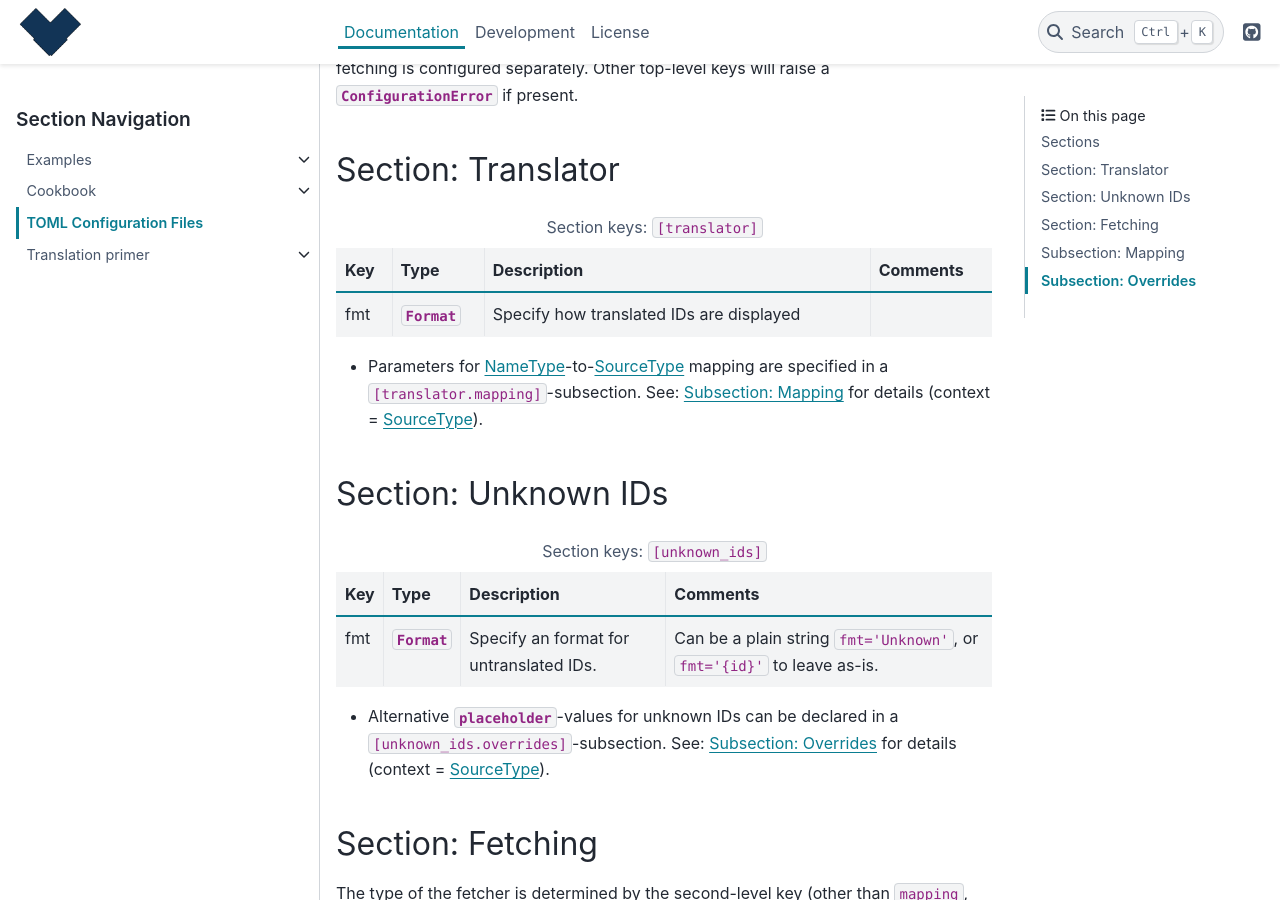
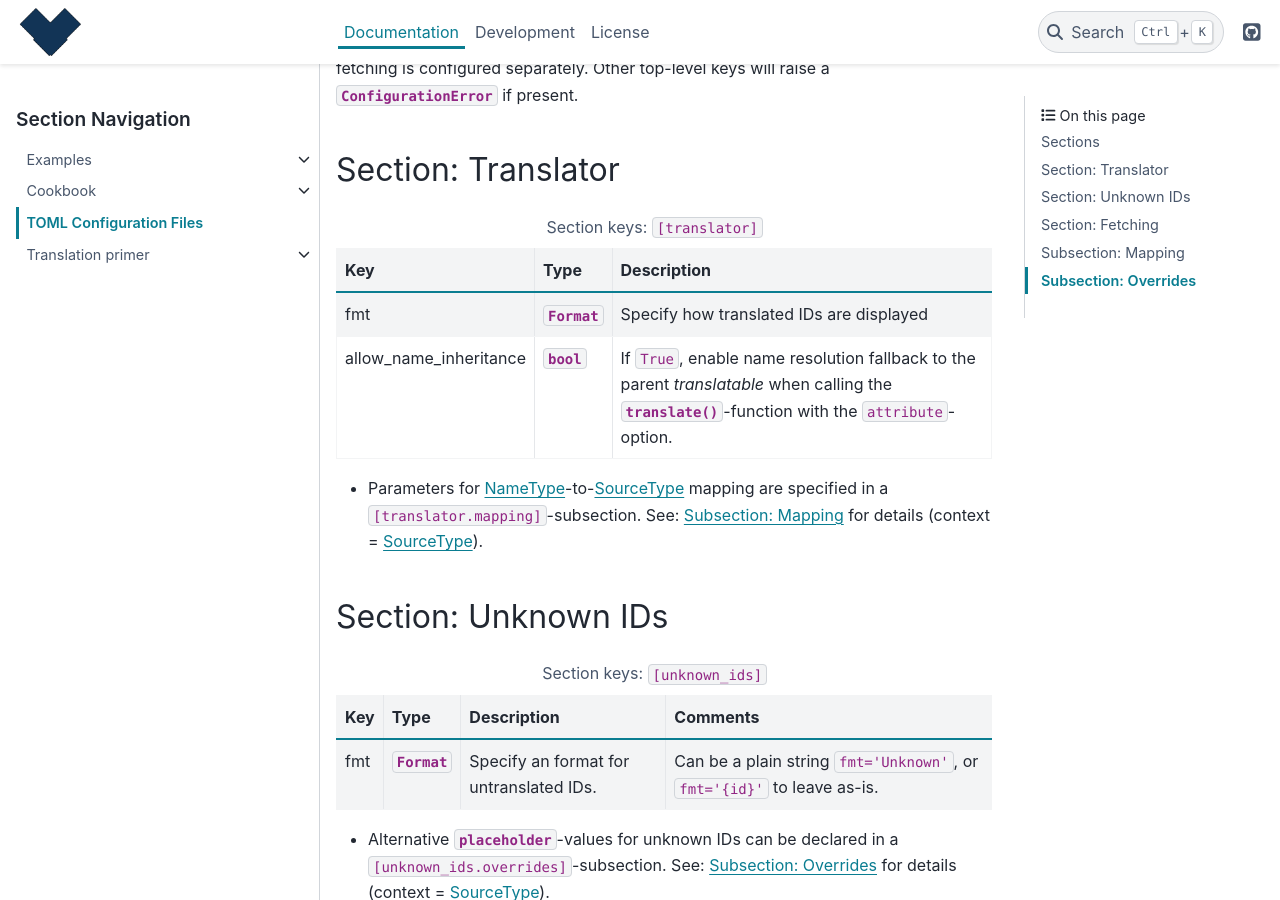
Before and after one commit to rsundqvist/id-translation, a Sphinx documentation site: the page built from docs/documentation/translator-config.rst, in a window 1280 px wide and 900 px high, scrolled down 600 px. Built offline with Sphinx 7.4.7 and the PyData theme 0.15.4, drawn with Linux system fonts in a browser that asks for light colours; pages that are not in the unit, such as notebooks, are missing from menus; comment, search, counter and statistics services are not loaded.

Commit message:
Document missing Translator argument in translator-config.rst

```diff
--- a/docs/documentation/translator-config.rst
+++ b/docs/documentation/translator-config.rst
@@ -26,11 +26,13 @@ Section: Translator
    * - Key
      - Type
      - Description
-     - Comments
    * - fmt
      - :class:`~id_translation.offline.Format`
      - Specify how translated IDs are displayed
-     -
+   * - allow_name_inheritance
+     - :py:class:`bool`
+     - If ``True``, enable name resolution fallback to the parent `translatable` when calling the
+       :meth:`~id_translation.Translator.translate`-function with the ``attribute``-option.
 
 * Parameters for :attr:`Name <id_translation.types.NameType>`-to-:attr:`source <id_translation.types.SourceType>`
   mapping are specified in a ``[translator.mapping]``-subsection. See: :ref:`Subsection: Mapping` for details (context =
```
